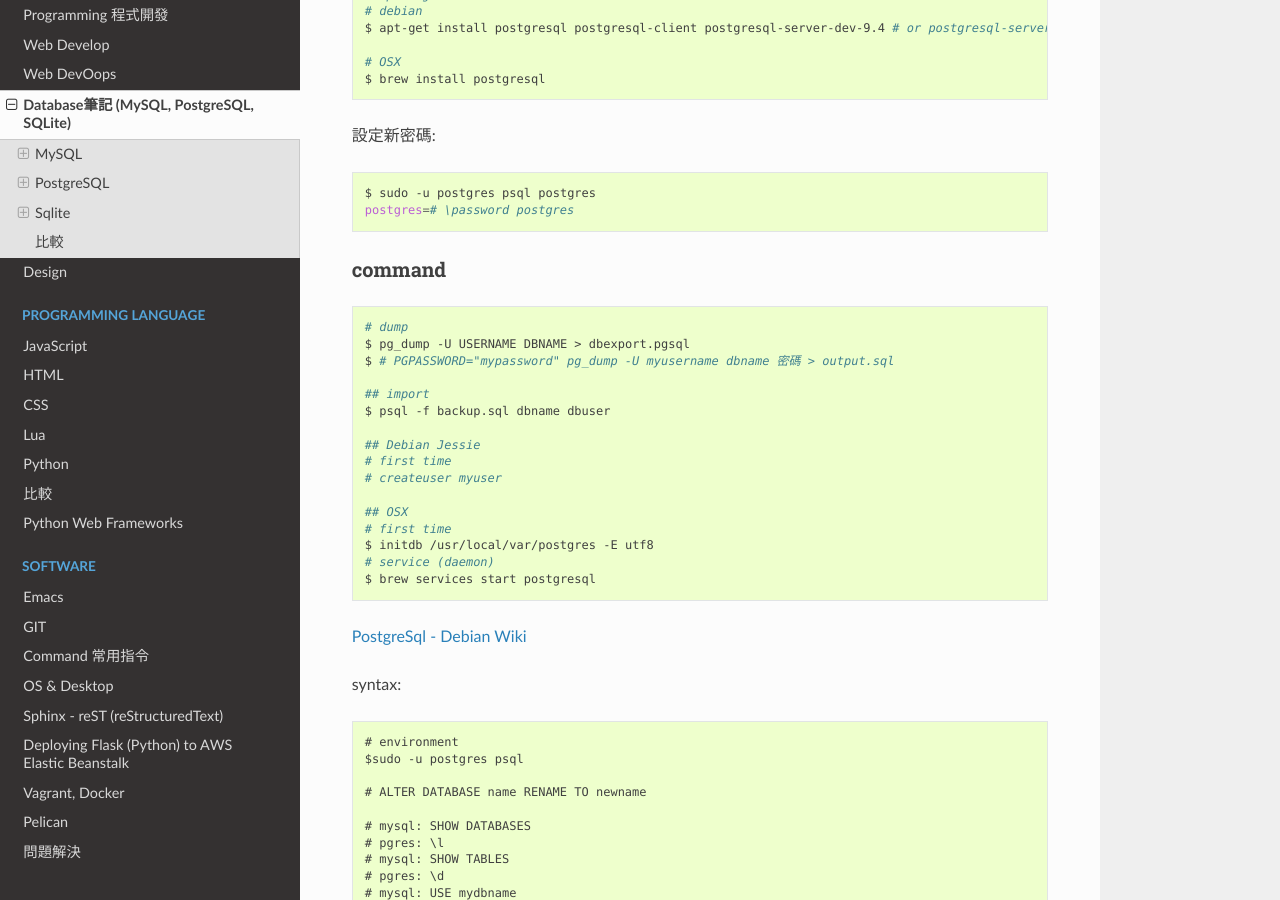
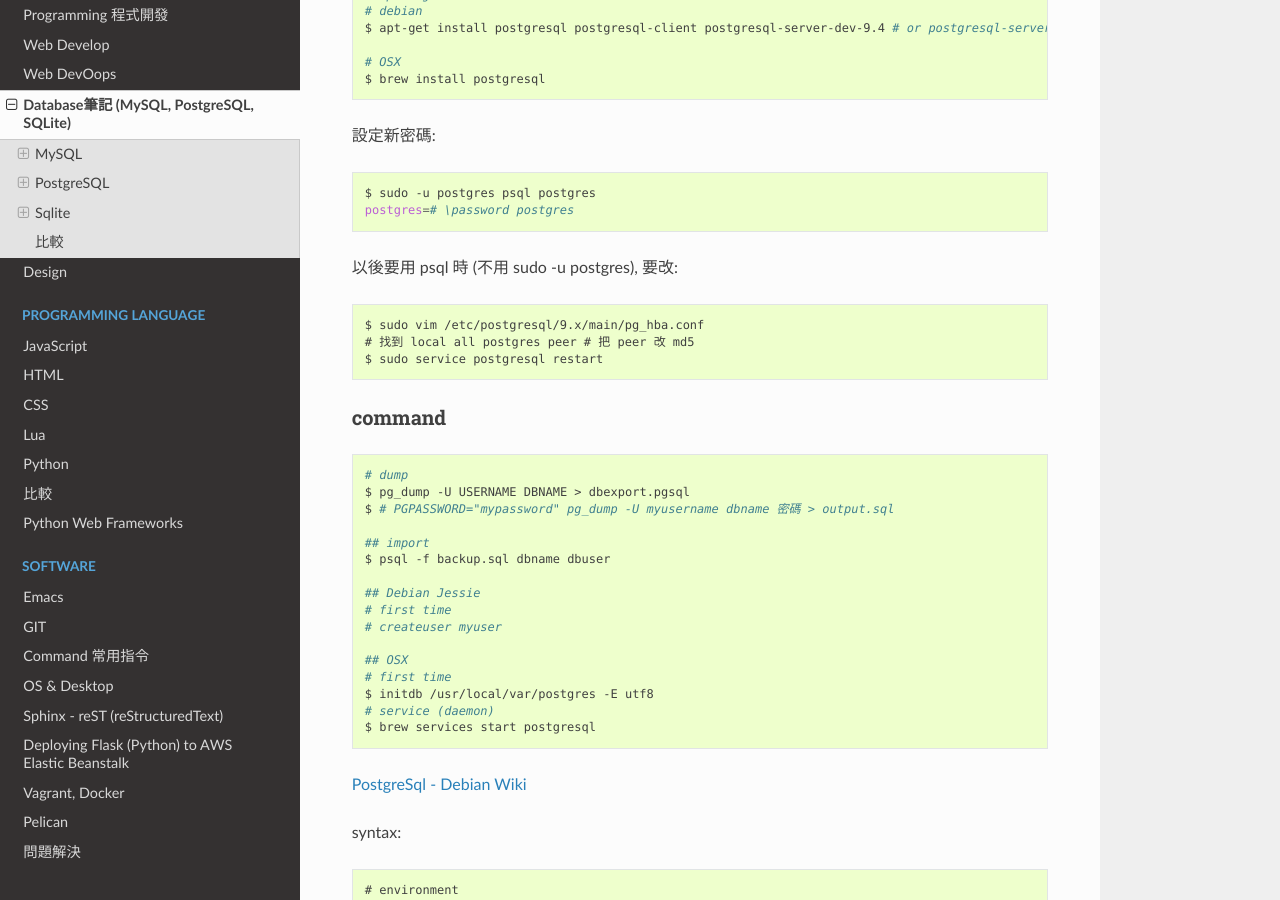
Before and after one commit to moogoo78/comp.suhen.org, a Sphinx documentation site: the page built from docs/source/database.rst, in a window 1280 px wide and 900 px high, scrolled down 11038 px. Built offline with Sphinx 7.4.7 and the Read the Docs theme 2.0.0, drawn with Linux system fonts in a browser that asks for light colours.

Commit message:
edited source; git push

```diff
--- a/docs/source/database.rst
+++ b/docs/source/database.rst
@@ -517,6 +517,14 @@ mac php (with-postgresql), 為了用 adminer.php:
    postgres=# \password postgres
 
 
+以後要用 psql 時 (不用 sudo -u postgres), 要改:
+
+.. code-block::
+
+   $ sudo vim /etc/postgresql/9.x/main/pg_hba.conf
+   # 找到 local all postgres peer # 把 peer 改 md5
+   $ sudo service postgresql restart
+
 
 
 command
```
